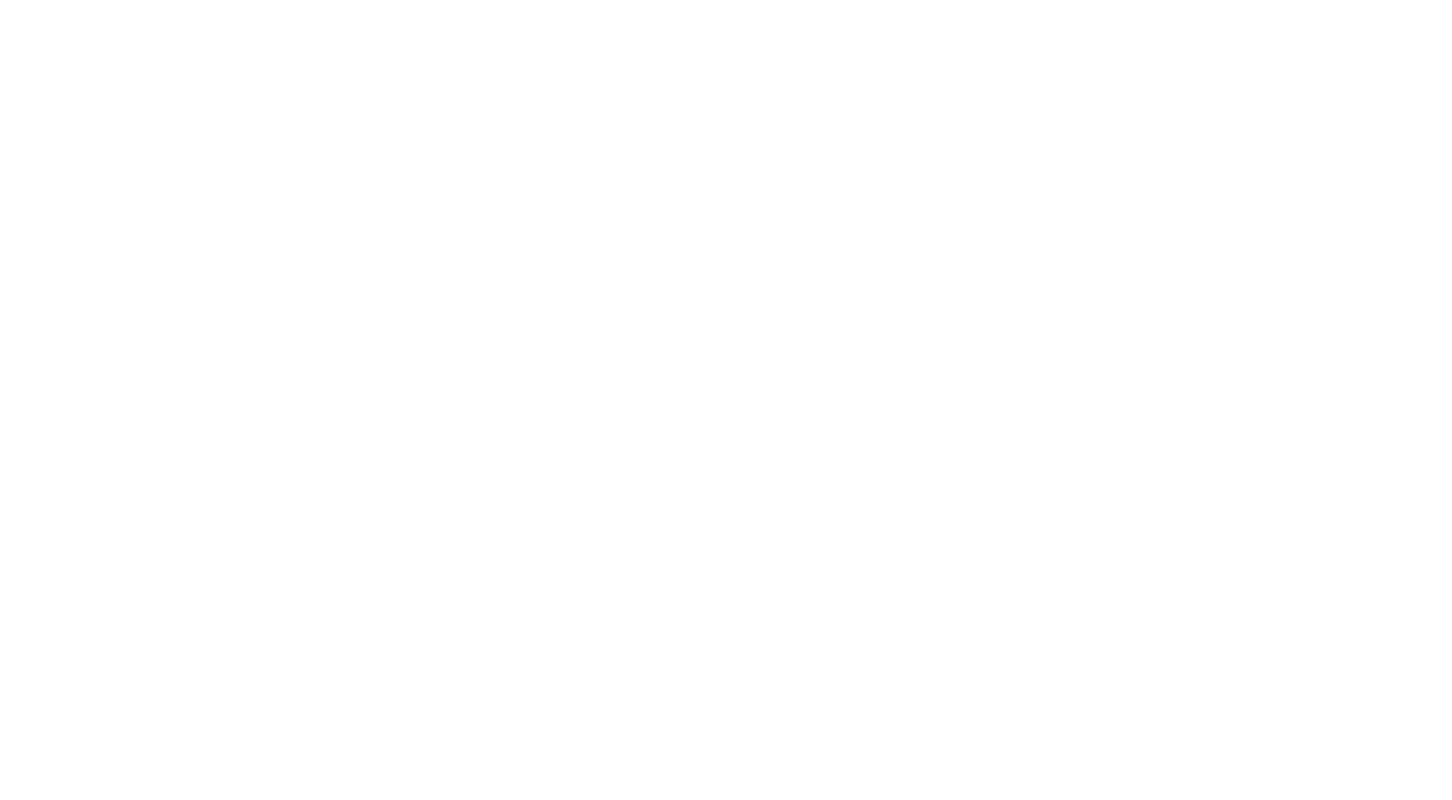
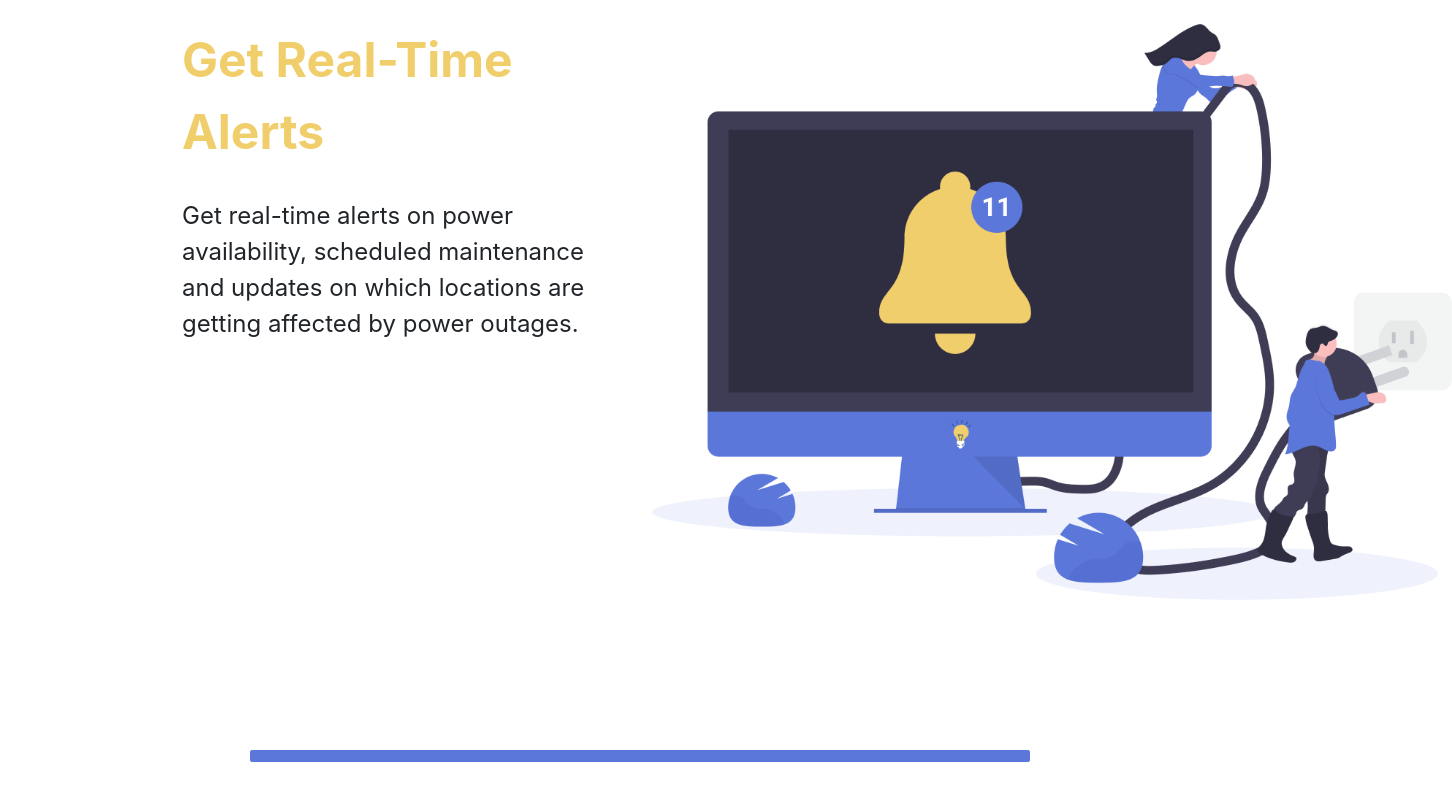
Before and after one commit to ericwafula/black, an Angular app: page / in a window 1280 px wide. Shown: the part 2095-2895 px from the top of the page, 1452 px wide, since content can reach past the window. Before the commit the page ends 2119 px from the top, so only its background shows below. Built offline with nearby package versions, Linux system fonts and the light colour scheme.

Commit message:
added alerts section

```diff
--- a/src/app/landing-page/landing-page.component.css
+++ b/src/app/landing-page/landing-page.component.css
@@ -112,3 +112,29 @@
     background-color: #5B77D9;
     margin-bottom: 150px;
 }
+
+/* Alerts section */
+.alerts-section{
+    padding-left: 170px;
+    padding-right: 170px;
+    padding-bottom: 150;
+}
+
+/* alerts heading */
+#alerts-heading{
+    font-weight: bold;
+    font-size: 48px;
+    color: #F1CE6C;
+}
+
+/* Alerts text */
+#alerts-text{
+    font-size: 24px;
+    margin-top: 30px;
+}
+
+/* alerts image */
+#power{
+    width: 800px;
+    margin-bottom: 150px;
+}
--- a/src/app/landing-page/landing-page.component.html
+++ b/src/app/landing-page/landing-page.component.html
@@ -39,3 +39,23 @@
 <div class="container-fluid divider-container">
     <div class="divider"></div>
 </div>
+
+<!-- Alerts section -->
+<div class="container-fluid">
+    <div class="row alerts-section">
+        <!-- text -->
+        <div class="col-md-6">
+            <p id="alerts-heading">Get Real-Time Alerts</p>
+            <p id="alerts-text">Get real-time alerts on power availability, scheduled maintenance and updates on which locations are getting affected by power outages.</p>
+        </div>
+        <!-- image -->
+        <div class="col-md-6">
+            <img src="../../assets/Power.png" alt="computer monitor" id="power">
+        </div>
+    </div>
+</div>
+
+<!-- divider -->
+<div class="container-fluid divider-container">
+    <div class="divider"></div>
+</div>
```
Also changed, not shown: src/assets/Power.png (added), src/assets/Push-notification.png (added).
